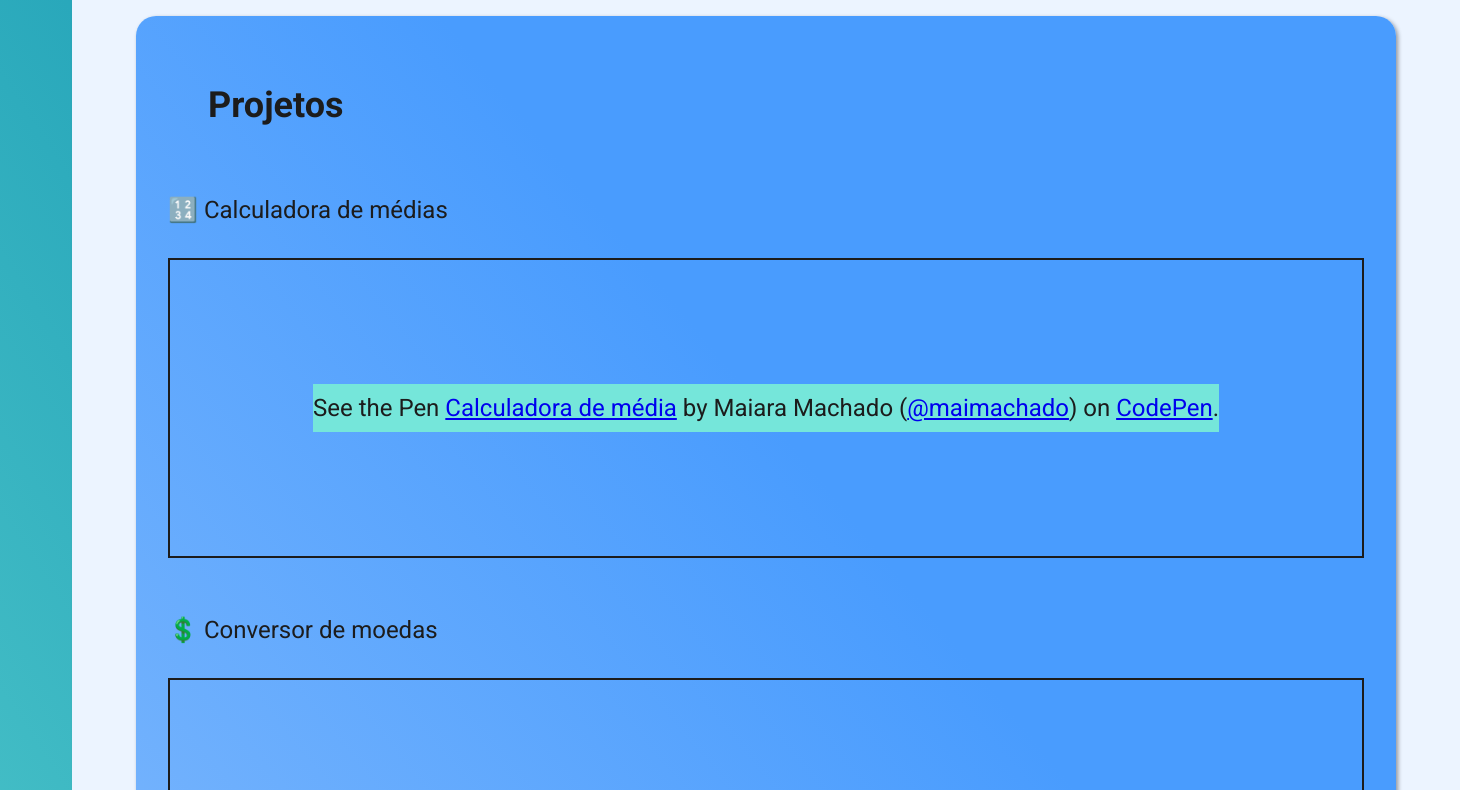
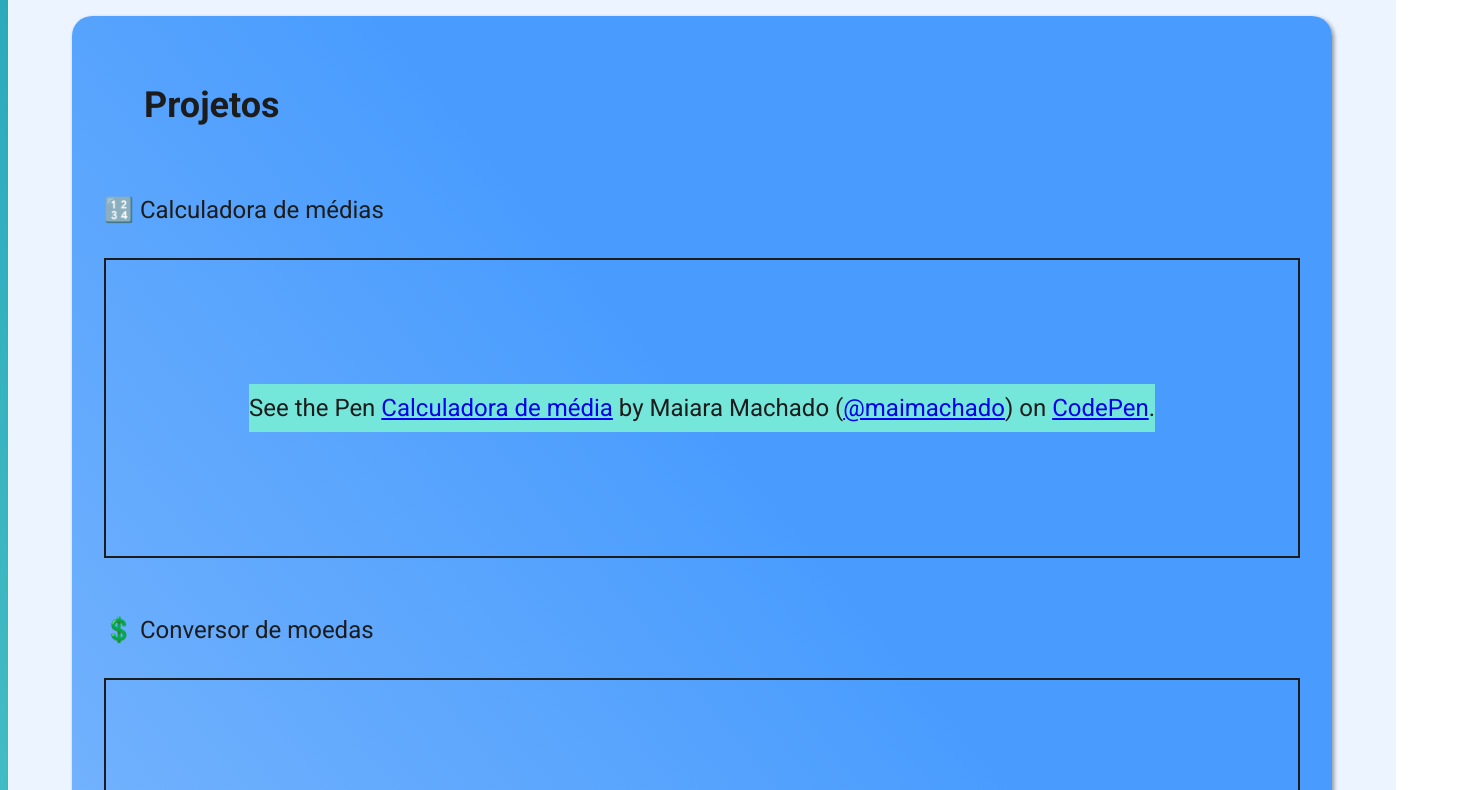
Before and after one commit to Axemay/certificard, a plain HTML site: page index.html in a window 1280 px wide. Shown: the part 304-1094 px from the top of the page, 1460 px wide, since content can reach past the window. Drawn offline with Linux system fonts and the light colour scheme; a script that the page names is missing.

Commit message:
Update margin

```diff
--- a/style.css
+++ b/style.css
@@ -11,7 +11,7 @@
   width: 1260px;
   background: #ECF4FF;
   color: #1C1C1C;
-  margin: 64px;
+  margin: 64px auto;
   border-radius: 20px;
   box-shadow: 6px 6px 6px #0E1D2F;
   padding: 64px;
```
